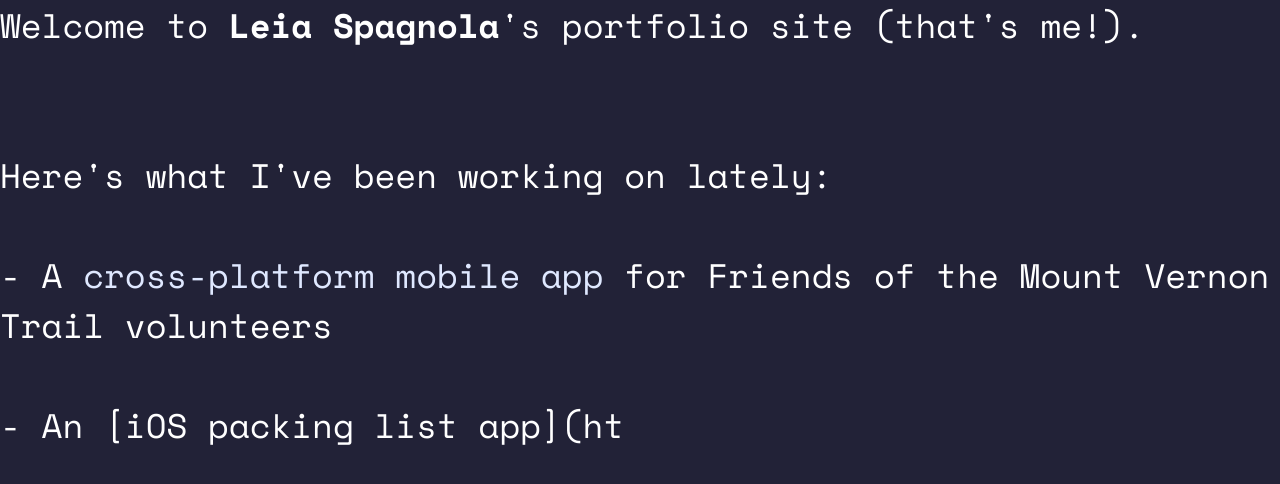
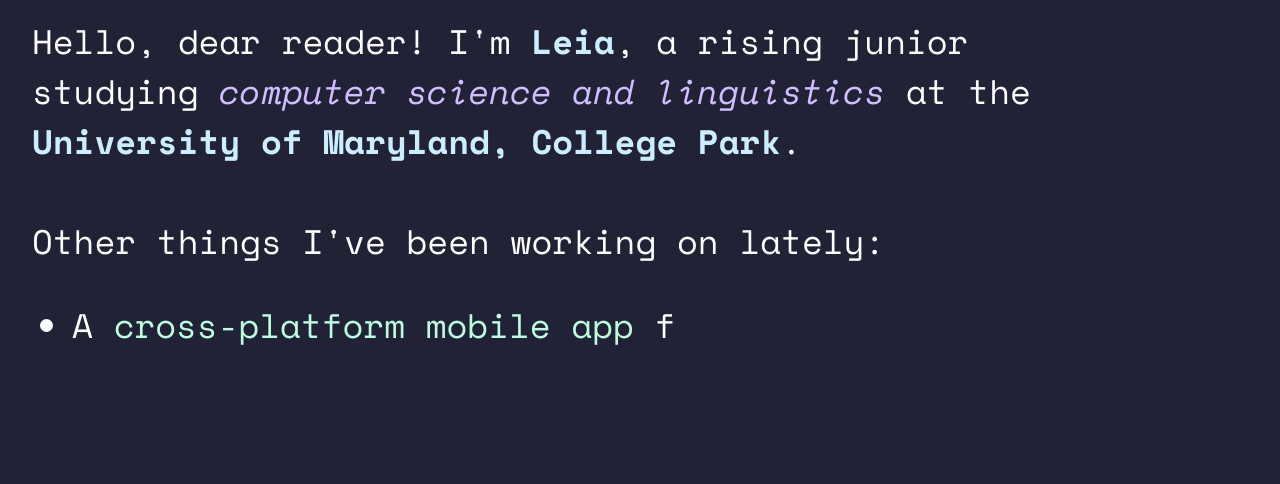
Before and after one commit to asea-aranion/portfolio, a React (Vite) app: page / in a window 1280 px wide. Shown: the top 484 px of the page. Built offline with nearby package versions, Linux system fonts and the light colour scheme.

Commit message:
add italics, list items, and styling

```diff
--- a/src/components/Intro.tsx
+++ b/src/components/Intro.tsx
@@ -1,15 +1,19 @@
 import { useMarkdownTyping } from "../mdAnimation";
 import styles from "../css/Intro.module.css";
+import { useState } from "react";
 
-const text = `Welcome to **Leia Spagnola**'s portfolio site (that's me!).\n\n
-	Here's what I've been working on lately:\n
-	- A [cross-platform mobile app](https://github.com/Hack4Impact-UMD/mount-vernon-trail) for Friends of the Mount Vernon Trail volunteers\n
-	- An [iOS packing list app](https://github.com/asea-aranion/Packet) to help you travel stress-free\n
-	- A [VSCode extension](https://github.com/asea-aranion/commitiquette) to notify you when your uncommitted changes are starting to look a bit hefty\n
-	- A [Tidbyt app](https://github.com/tidbyt/community/tree/main/apps/underwaterclock) to bring some oceanic calm to your desk or home`;
+const text = `Hello, dear reader! I'm **Leia**, a rising junior studying _computer science and linguistics_ at the **University of Maryland, College Park**.
+
+Other things I've been working on lately:
+- A [cross-platform mobile app](https://github.com/Hack4Impact-UMD/mount-vernon-trail) for Friends of the Mount Vernon Trail volunteers
+- An [iOS packing list app](https://github.com/asea-aranion/Packet) to help you travel stress-free
+- A [VSCode extension](https://github.com/asea-aranion/commitiquette) to notify you when your uncommitted changes are starting to look a bit hefty
+- A [Tidbyt app](https://github.com/tidbyt/community/tree/main/apps/underwaterclock) to bring some oceanic calm to your desk or home`;
 
 const Intro = () => {
-    const { display } = useMarkdownTyping(text);
+    const [, setDone0] = useState(false);
+
+    const { display } = useMarkdownTyping(text, true, setDone0);
 
     return (
         <div
--- a/src/css/Intro.module.css
+++ b/src/css/Intro.module.css
@@ -1,3 +1,4 @@
 .display {
     font-size: 34px;
+    padding: 1rem 10rem 1rem 2rem;
 }
--- a/src/index.css
+++ b/src/index.css
@@ -12,7 +12,10 @@
     background-color: #222237;
     --secondary-background: #424274;
     color: white;
-    --secondary-text: #dfe8ff;
+    --link: #bcfde0;
+    --link-hover: #71ffbf;
+    --bold: #ccedff;
+    --italic: #d0bdff;
 }
 
 body {
@@ -21,10 +24,19 @@
 
 a,
 a:active {
-    color: #dfe8ff !important;
+    color: var(--link) !important;
     text-decoration: none;
 }
 
 a:hover {
-    color: #a5beff !important;
+    color: var(--link-hover) !important;
+    text-decoration: underline;
 }
+
+b {
+    color: var(--bold);
+}
+
+i {
+    color: var(--italic);
+}
--- a/src/mdAnimation.ts
+++ b/src/mdAnimation.ts
@@ -4,47 +4,83 @@
     workingText: string;
     displayText: string;
     lastDoubleStar: number | null;
+    lastUnderscore: number | null;
+    lastBullet: number | null;
+    applyListItemIn: number | null;
     applyBoldNext: boolean;
 };
 
-const MS_PER_CHAR = 20;
+export const MS_PER_CHAR = 20;
+
 const doubleStarPattern = /^\*\*/;
+const underscorePattern = /^_/;
+const bulletPattern = /^\n- /;
 const newlinePattern = /^\n/;
 const closingParenPattern = /^\)/;
 const linkPattern = /\[(.*)\]\((.*)$/;
 
-export const useMarkdownTyping = (text: string) => {
+export const useMarkdownTyping = (
+    text: string,
+    readyToStart: boolean,
+    setDone: React.Dispatch<React.SetStateAction<boolean>>,
+) => {
     const [data, setData] = useState<MarkdownTypingData>({
         workingText: text,
         displayText: "",
         lastDoubleStar: null,
+        lastUnderscore: null,
+        lastBullet: null,
+        applyListItemIn: null,
         applyBoldNext: false,
     });
 
     const timer = useRef<number>(undefined);
 
     useEffect(() => {
+        if (readyToStart) {
             timer.current = setInterval(() => {
                 setData(
                     ({
                         workingText,
                         displayText,
                         lastDoubleStar,
+                        lastUnderscore,
+                        lastBullet,
+                        applyListItemIn,
                         applyBoldNext,
                     }: MarkdownTypingData) => {
                         const updatedData: MarkdownTypingData = {
                             workingText,
                             displayText,
                             lastDoubleStar,
+                            lastUnderscore,
+                            lastBullet,
+                            applyListItemIn,
                             applyBoldNext,
                         };
 
                         if (!workingText) {
                             clearInterval(timer.current);
+                            setDone(true);
                             return updatedData;
                         }
 
                         let newDisplayText = displayText + workingText[0];
+
+                        if (applyListItemIn != null) {
+                            if (applyListItemIn > 0) {
+                                updatedData.applyListItemIn =
+                                    applyListItemIn - 1;
+                            } else {
+                                const textBeforeListItem =
+                                    displayText.substring(0, lastBullet!);
+
+                                newDisplayText =
+                                    `${textBeforeListItem}<li>` +
+                                    workingText[0];
+                                updatedData.applyListItemIn = null;
+                            }
+                        }
 
                         if (applyBoldNext) {
                             const textBeforeBold = displayText.substring(
@@ -61,8 +97,24 @@
                             updatedData.applyBoldNext = false;
                         }
 
-                    if (workingText.match(newlinePattern)) {
+                        if (workingText.match(bulletPattern)) {
+                            if (lastBullet != null) {
+                                // close previous list item and open a new one
+                                newDisplayText = displayText + "</li>";
+                            } else {
+                                // open list and list item
+                                newDisplayText = displayText + "<ul>";
+                            }
+                            updatedData.applyListItemIn = 2;
+                            updatedData.lastBullet = newDisplayText.length;
+                        } else if (workingText.match(newlinePattern)) {
+                            if (lastBullet != null) {
+                                // close list item and list
+                                // we've already checked that we're not starting a new list item
+                                newDisplayText = displayText + "</li></ul>";
+                            } else {
                                 newDisplayText = displayText + "<br />";
+                            }
                         } else if (workingText.match(doubleStarPattern)) {
                             if (lastDoubleStar != null) {
                                 // close bolded text with tags next iteration
@@ -71,12 +123,31 @@
                                 // save position
                                 updatedData.lastDoubleStar = displayText.length;
                             }
+                        } else if (workingText.match(underscorePattern)) {
+                            if (lastUnderscore != null) {
+                                // close italicized text with tags
+                                const textBeforeItalics = displayText.substring(
+                                    0,
+                                    lastUnderscore,
+                                );
+                                const italicizedText = displayText.substring(
+                                    lastUnderscore + 1,
+                                );
+
+                                newDisplayText = `${textBeforeItalics}<i>${italicizedText}</i>`;
+                                updatedData.lastUnderscore = null;
+                            } else {
+                                // save position
+                                updatedData.lastUnderscore = displayText.length;
+                            }
                         } else if (workingText.match(closingParenPattern)) {
                             const linkMatch = displayText.match(linkPattern);
                             if (linkMatch) {
                                 const startOfLink =
                                     displayText.length -
-                                (linkMatch[1].length + linkMatch[2].length + 3);
+                                    (linkMatch[1].length +
+                                        linkMatch[2].length +
+                                        3);
                                 const textBeforeLink = displayText.substring(
                                     0,
                                     startOfLink,
@@ -92,9 +163,10 @@
                     },
                 );
             }, MS_PER_CHAR);
+        }
 
         return () => clearInterval(timer.current);
-    }, []);
+    }, [setDone, readyToStart]);
 
     return { display: data.displayText };
 };
```
Lines whose indentation alone changed are shown as unchanged.
